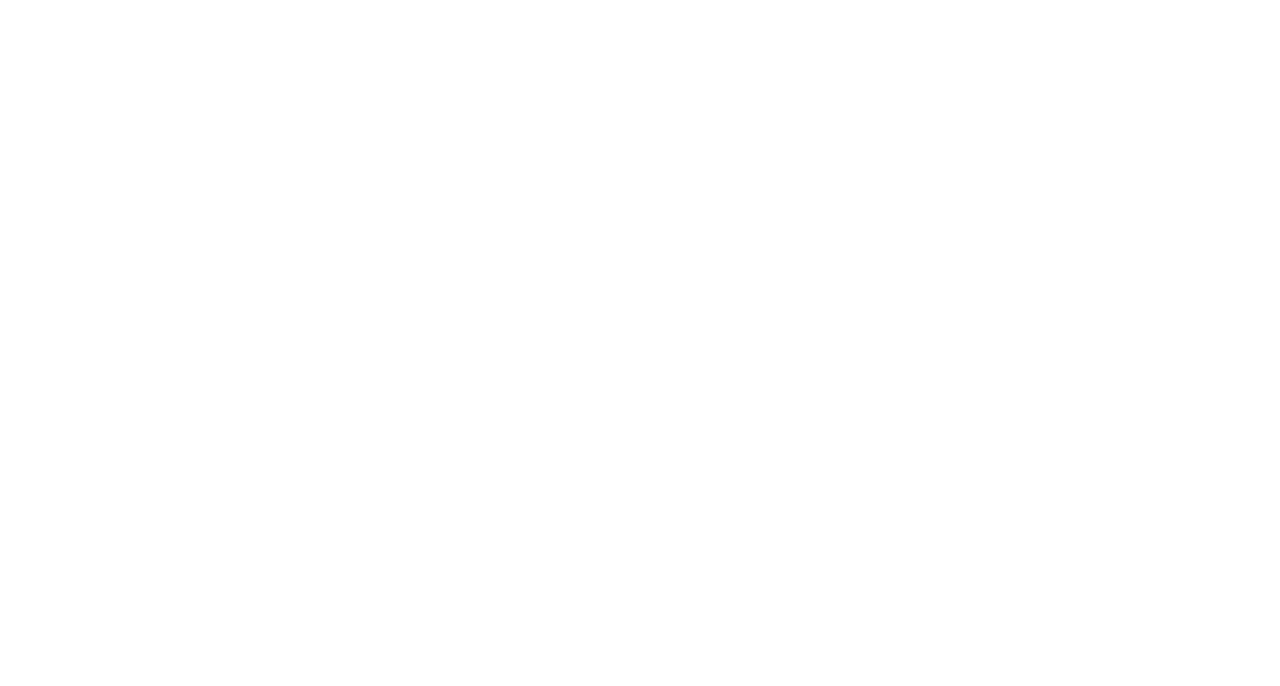
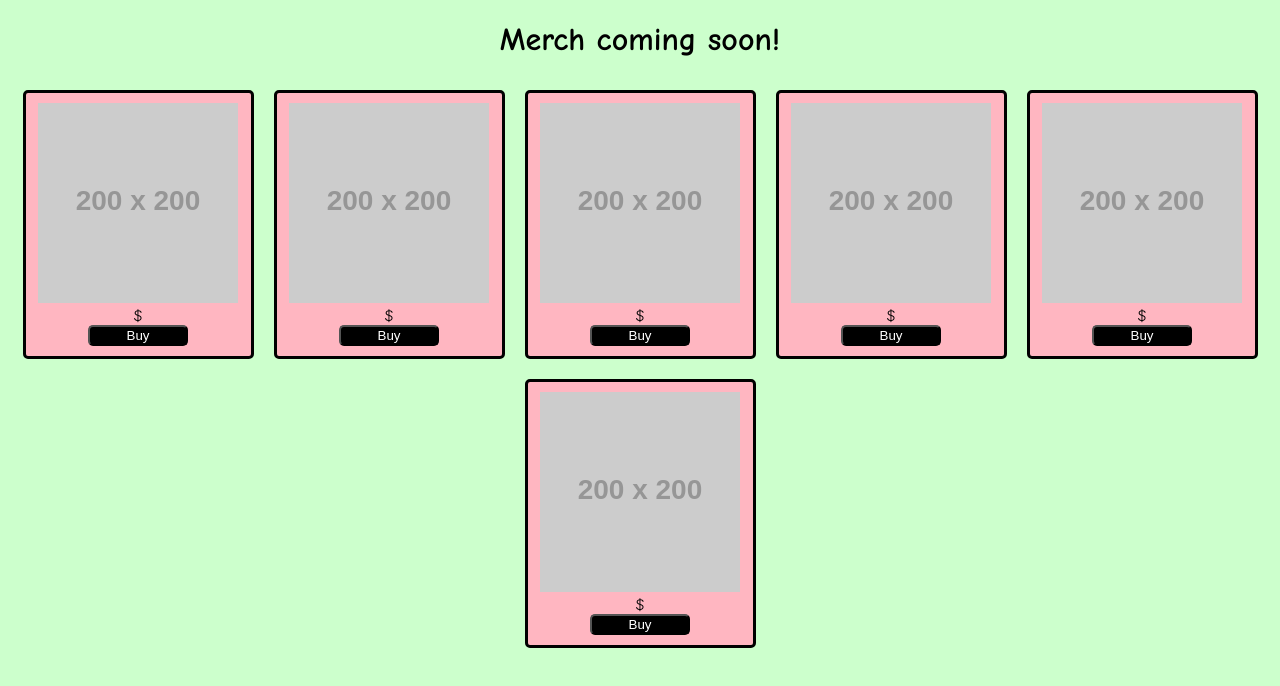
Before and after one commit to jamesIVdeveloper/trailer-flowers, a plain HTML site: page merch-page/merch-page.html in a window 1280 px wide. Drawn offline with Linux system fonts and the light colour scheme; placeholder pictures from the web are drawn by us.

Commit message:
added more styling

```diff
--- a/about-page/about-page.css
+++ b/about-page/about-page.css
@@ -1,17 +1,17 @@
 body {
   background-color: #ffe4e1;
-  font-family: "Courier New", Courier, monospace;
+  font-family: chalkduster, "Courier New", Courier, monospace;
 }
 
 h1 {
   text-align: center;
-  font-family: "Roboto Mono";
+  font-family: Comic Sans MS, "Roboto Mono", "Courier New", Courier, monospace;
   letter-spacing: 5px;
 }
 
 h2 {
   text-align: center;
-  font-family: "Roboto Mono";
+  font-family: Comic Sans MS, "Roboto Mono", "Courier New", Courier, monospace;
 }
 
 #about {
--- a/book-page/book-page.css
+++ b/book-page/book-page.css
@@ -1,6 +1,6 @@
 body {
   background: #ccffcc;
-  font-family: "Courier New", sans-serif, monospace;
+  font-family: Comic Sans MS, "Roboto Mono", "Courier New", Courier, monospace;
 }
 
 header h1 {
@@ -15,8 +15,7 @@ main {
 
 #book-form {
   background: #ffb6c1;
-  height: auto;
-  width: auto;
+  margin: 10%;
   padding: 10px;
   border: solid;
   border-width: 1px;
@@ -26,3 +25,13 @@ main {
 #form-line {
   padding: 5px;
 }
+
+.form-submit {
+  text-align: center;
+}
+
+@media (min-width: 600px) {
+  #book-form {
+    width: 400px;
+  }
+}
--- a/merch-page/merch-page.css
+++ b/merch-page/merch-page.css
@@ -0,0 +1,44 @@
+body {
+  background-color: #ccffcc;
+  font-family: Comic Sans MS, "Roboto Mono", "Courier New", Courier, monospace;
+}
+
+header h1 {
+  text-align: center;
+}
+
+#items {
+  display: flex;
+  flex-wrap: wrap;
+  justify-content: center;
+}
+
+#merch-item {
+  background-color: #ffb6c1;
+  text-align: center;
+  border: solid;
+  border-radius: 5px;
+  width: 215px;
+  padding: 10px 5px 10px 5px;
+  margin: 10px;
+  margin-bottom: 10px;
+}
+
+#price {
+  margin: 0;
+}
+
+#buy-btn {
+  margin: 0;
+}
+
+#item-btn {
+  width: 100px;
+  border-radius: 5px;
+  background-color: black;
+  color: white;
+}
+
+#item-btn:hover {
+  cursor: pointer;
+}
--- a/merch-page/merch-page.html
+++ b/merch-page/merch-page.html
@@ -7,5 +7,67 @@
     <link href="merch-page.css" rel="stylesheet" type="text/css" />
     <title>Merch</title>
   </head>
-  <body></body>
+  <body>
+    <header>
+      <h1>Merch coming soon!</h1>
+    </header>
+    <section id="items">
+      <div id="merch-item">
+        <a href="https://placeholder.com"
+          ><img src="https://via.placeholder.com/200"
+        /></a>
+        <p id="price">$</p>
+        <div id="buy-btn">
+          <div id="buy-btn">
+            <button id="item-btn">Buy</button>
+          </div>
+        </div>
+      </div>
+      <div id="merch-item">
+        <a href="https://placeholder.com"
+          ><img src="https://via.placeholder.com/200"
+        /></a>
+        <p id="price">$</p>
+        <div id="buy-btn">
+          <button id="item-btn">Buy</button>
+        </div>
+      </div>
+      <div id="merch-item">
+        <a href="https://placeholder.com"
+          ><img src="https://via.placeholder.com/200"
+        /></a>
+        <p id="price">$</p>
+        <div id="buy-btn">
+          <button id="item-btn">Buy</button>
+        </div>
+      </div>
+      <div id="merch-item">
+        <a href="https://placeholder.com"
+          ><img src="https://via.placeholder.com/200"
+        /></a>
+        <p id="price">$</p>
+        <div id="buy-btn">
+          <button id="item-btn">Buy</button>
+        </div>
+      </div>
+      <div id="merch-item">
+        <a href="https://placeholder.com"
+          ><img src="https://via.placeholder.com/200"
+        /></a>
+        <p id="price">$</p>
+        <div id="buy-btn">
+          <button id="item-btn">Buy</button>
+        </div>
+      </div>
+      <div id="merch-item">
+        <a href="https://placeholder.com"
+          ><img src="https://via.placeholder.com/200"
+        /></a>
+        <p id="price">$</p>
+        <div id="buy-btn">
+          <button id="item-btn">Buy</button>
+        </div>
+      </div>
+    </section>
+  </body>
 </html>
```
Also changed, not shown: book-page/book-page.html (+3 -0 lines), index.css (+8 -2 lines), listen-page/listen-page.html (+5 -1 lines).
